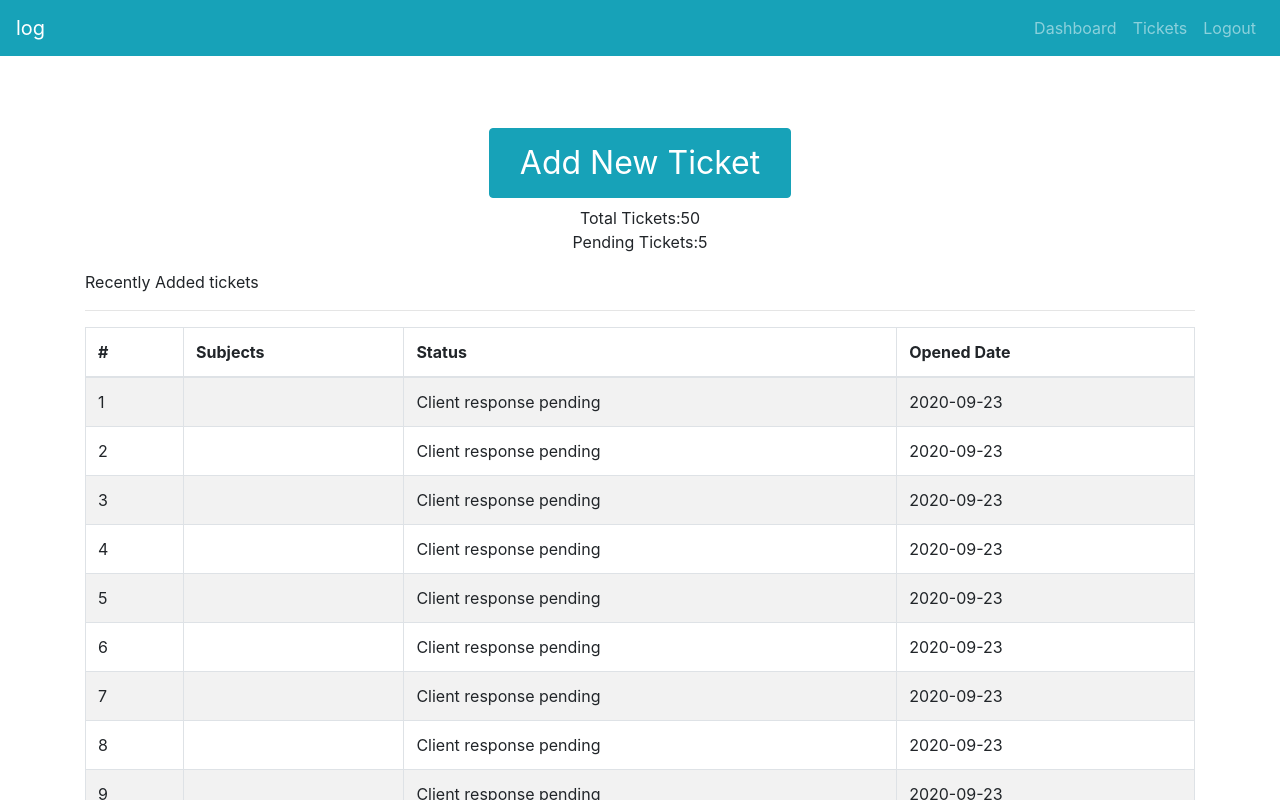
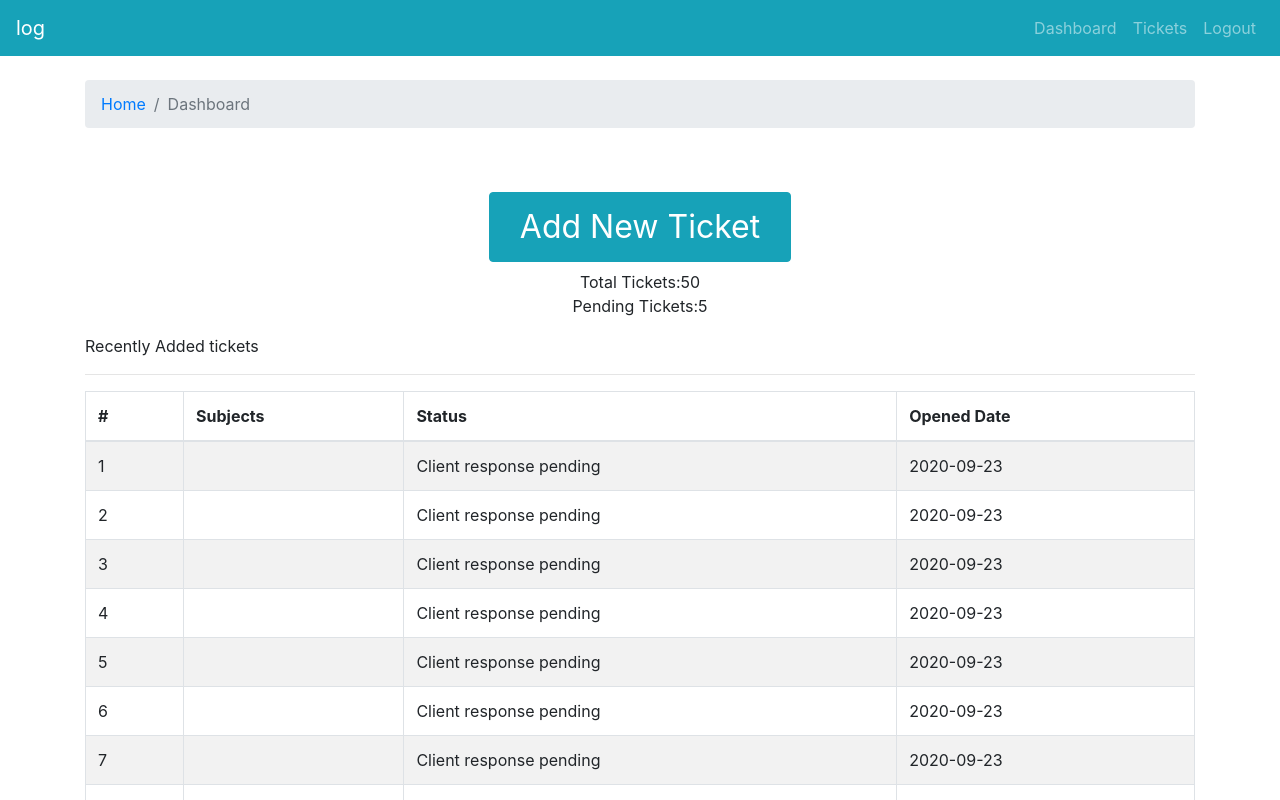
Before and after one commit to ChaitanyaKadiyala/crm-frontend, a React (Create React App) app in the folder crm-frontend/: page / in a window 1280 px wide. Shown: the top 800 px of the page. Built offline with nearby package versions, Linux system fonts and the light colour scheme.

Commit message:
breadcrumb added

```diff
--- /dev/null
+++ b/crm-frontend/src/components/breadcrumb/Breadcrumb.comp.js
@@ -0,0 +1,12 @@
+import React from "react";
+import { Breadcrumb } from "react-bootstrap";
+
+export const PageBreadcrumb = ({ page }) => {
+  return (
+    <Breadcrumb>
+      <Breadcrumb.Item href="/">Home</Breadcrumb.Item>
+
+      <Breadcrumb.Item active>{page}</Breadcrumb.Item>
+    </Breadcrumb>
+  );
+};
--- a/crm-frontend/src/page/dashboard/Dashboard.page.js
+++ b/crm-frontend/src/page/dashboard/Dashboard.page.js
@@ -2,10 +2,16 @@
 import { Container, Row, Col, Button } from "react-bootstrap";
 import { TicketTable } from "../../components/ticket-table/TicketTable.comp";
 import tickets from "../../assets/data/dummy-tickets.json";
+import { PageBreadcrumb } from "../../components/breadcrumb/Breadcrumb.comp";
 
 export const Dashboard = () => {
   return (
     <Container>
+      <Row>
+        <Col>
+          <PageBreadcrumb page="Dashboard" />
+        </Col>
+      </Row>
       <Row>
         <Col className="text-center mt-5 mb-2">
           <Button
```
